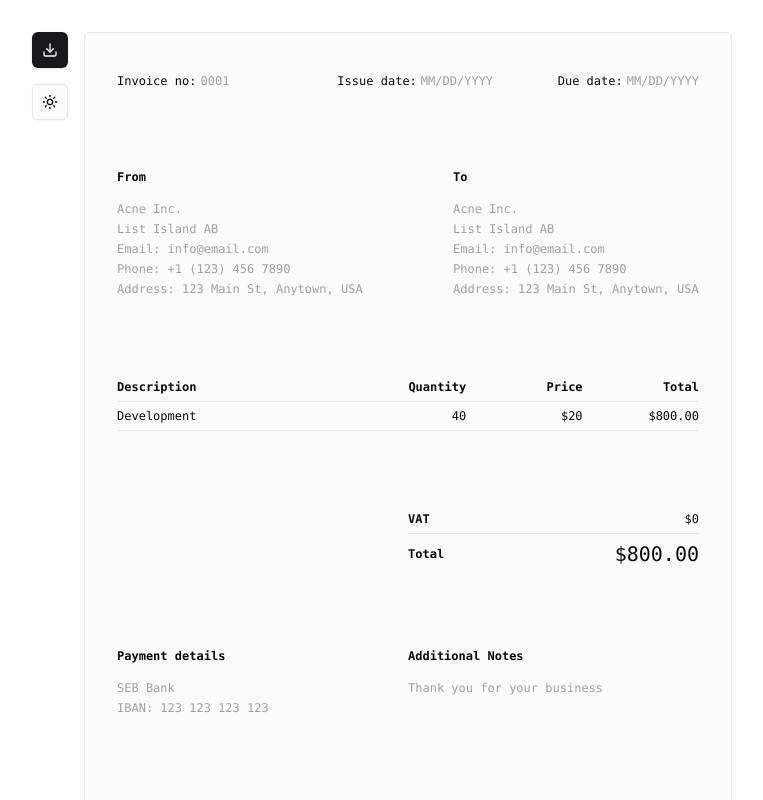
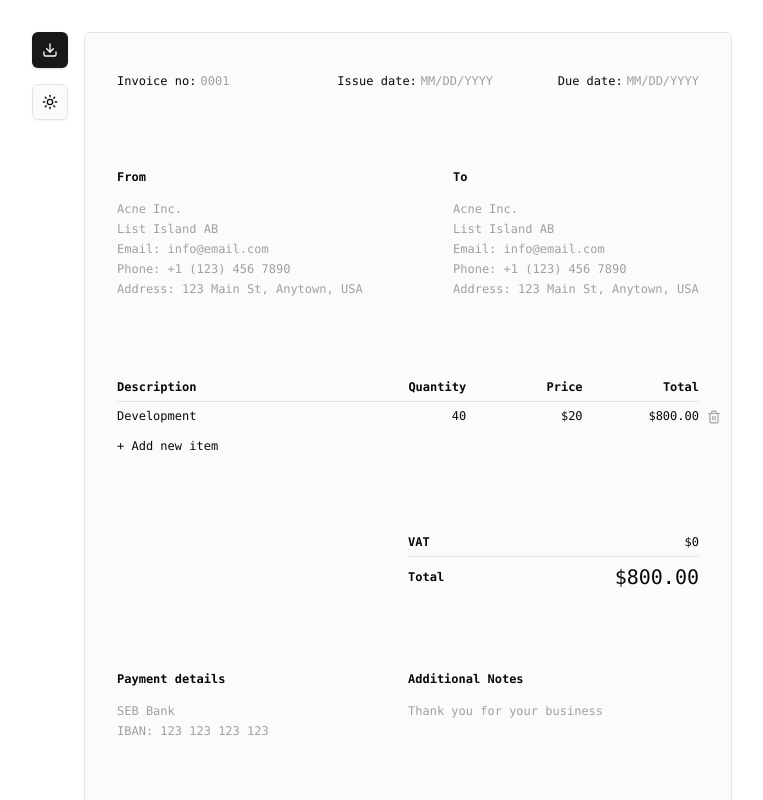
Before and after one commit to kyrylolvov/invoice-builder, a Next.js app: page / in a window 1280 px wide. Shown: the top 800 px of the page, without its empty margins (258-1021 px from the left). Built offline with nearby package versions, Linux system fonts and the light colour scheme.

Commit message:
CHANGED: - Updated eslintrc.json with ignoring no-empty-object-type rule - Added append and remove for invoice form list
Signed-off-by: kyrylolvov <kyrylo@arccompute.io>

```diff
--- a/src/components/invoice-form.tsx
+++ b/src/components/invoice-form.tsx
@@ -157,8 +157,12 @@ export function InvoiceForm() {
             </div>
 
             {fields.map((item, index) => (
-              <LineItem key={item.id} index={index} control={control} />
+              <LineItem key={item.id} index={index} control={control} remove={remove} />
             ))}
+
+            <button className="mt-2" onClick={() => append([{ description: "", quantity: "0", price: "0" }])}>
+              + Add new item
+            </button>
           </div>
 
           <div className="grid grid-cols-2">
--- a/src/components/line-item.tsx
+++ b/src/components/line-item.tsx
@@ -1,5 +1,6 @@
+import { Trash2Icon } from "lucide-react";
 import React from "react";
-import { Control, Controller, useWatch } from "react-hook-form";
+import { Control, Controller, UseFieldArrayRemove, useWatch } from "react-hook-form";
 
 import { Input, NumericInput } from "./inputs";
 import { FormValues } from "./invoice-form";
@@ -7,9 +8,10 @@ import { FormValues } from "./invoice-form";
 interface LineItemProps {
   index: number;
   control: Control<FormValues>;
+  remove: UseFieldArrayRemove;
 }
 
-export function LineItem({ index, control }: LineItemProps) {
+export function LineItem({ index, control, remove }: LineItemProps) {
   const quantity = useWatch({
     control,
     name: `lineItems.${index}.quantity`,
@@ -23,7 +25,7 @@ export function LineItem({ index, control }: LineItemProps) {
   const total = parseFloat(String(quantity)) * parseFloat(String(price));
 
   return (
-    <div className="grid grid-cols-10 border-b py-1.5">
+    <div className="relative grid grid-cols-10 py-1.5">
       <div className="col-span-4">
         <Controller
           control={control}
@@ -65,6 +67,13 @@ export function LineItem({ index, control }: LineItemProps) {
           className="text-right"
         />
       </div>
+
+      <button className="group absolute -right-6 top-1.5 p-0.5" onClick={() => remove(index)}>
+        <Trash2Icon
+          strokeWidth={2}
+          className="size-3.5 text-secondary-foreground opacity-40 transition-opacity group-hover:opacity-100"
+        />
+      </button>
     </div>
   );
 }
```
Also changed, not shown: .eslintrc.json.
